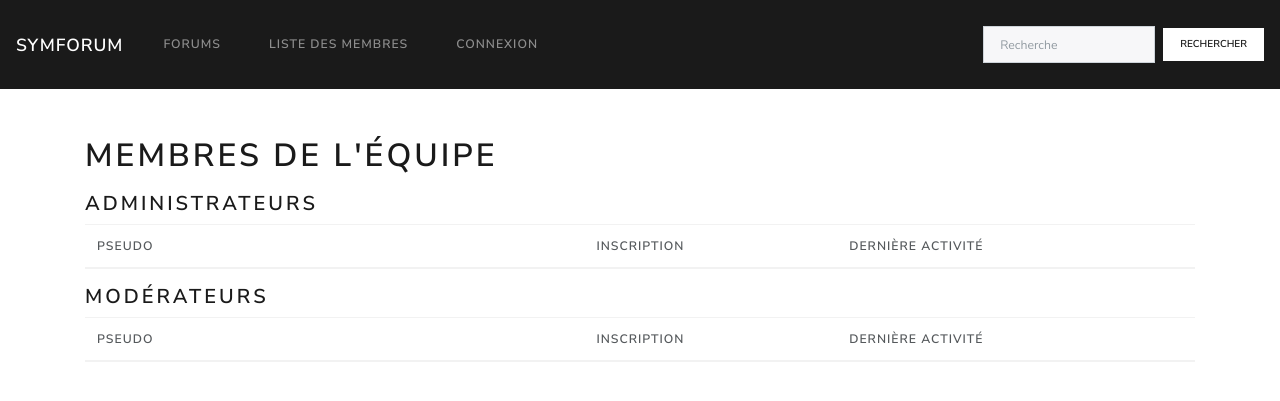
After one commit to duboiss/SymForum, a Symfony app: template templates/pages/team.html.twig in a window 1280 px wide. The commit adds this page. Shown: the top 401 px of the page. Run offline with Twig, Linux system fonts and the light colour scheme; the template is opened without the code that fills it, so the values that code supplies are empty; some libraries are stand-ins or nearby versions.

Commit message:
Add PageController and findByRole() method - Members and Team

```diff
--- a/templates/forums/index.html.twig
+++ b/templates/forums/index.html.twig
@@ -68,6 +68,8 @@
                             {{ nbMessages }} messages, {{ nbThreads }} sujets, {{ nbUsers }} membres, le dernier membre inscrit est
                             {{ user_profile_link(lastRegistered) }}.
                         {% endif %}
+
+                        <br><a class="float-right" href="{{ path('page.team') }}">Équipe du forum</a>
                     </div>
                 </div>
             </div>
--- /dev/null
+++ b/templates/pages/team.html.twig
@@ -0,0 +1,55 @@
+{% extends 'base.html.twig' %}
+
+{% block title %}Membres de l'équipe{% endblock %}
+
+{% block body %}
+    <div class="container">
+        <div class="row justify-content-md-center mt-5">
+            <div class="col col-lg-12 col-md-12 col-sm-12">
+                <h1>Membres de l'équipe</h1>
+
+                <div class="mt-3">
+                    <h4>Administrateurs</h4>
+                    <table class="table table-sm">
+                        <thead>
+                        <tr>
+                            <th style="width: 45%">Pseudo</th>
+                            <th>Inscription</th>
+                            <th>Dernière activité</th>
+                        </tr>
+                        </thead>
+                        <tbody>
+                        {% for administrator in administrators %}
+                            <tr>
+                                <th>{{ user_profile_link(administrator) }}</th>
+                                <td>{{ administrator.registrationDate|date('d/m/Y') }}</td>
+                                <td>{{ administrator.lastActivityAt ? administrator.lastActivityAt|date('d/m/Y') : 'Jamais' }}</td>
+                            </tr>
+                        {% endfor %}
+                        </tbody>
+                    </table>
+
+                    <h4>Modérateurs</h4>
+                    <table class="table table-sm">
+                        <thead>
+                        <tr>
+                            <th style="width: 45%">Pseudo</th>
+                            <th>Inscription</th>
+                            <th>Dernière activité</th>
+                        </tr>
+                        </thead>
+                        <tbody>
+                        {% for moderator in moderators %}
+                            <tr>
+                                <th>{{ user_profile_link(moderator) }}</th>
+                                <td>{{ moderator.registrationDate|date('d/m/Y') }}</td>
+                                <td>{{ moderator.lastActivityAt ? moderator.lastActivityAt|date('d/m/Y') : 'Jamais' }}</td>
+                            </tr>
+                        {% endfor %}
+                        </tbody>
+                    </table>
+                </div>
+            </div>
+        </div>
+    </div>
+{% endblock %}
--- a/templates/partials/navigation.html.twig
+++ b/templates/partials/navigation.html.twig
@@ -10,10 +10,13 @@
                 <a class="nav-link" href="{{ path('forums.index') }}">Forums</a>
             </li>
 
+            <li class="nav-item{{ app.request.get('_route') == 'page.members' ? ' active' }}">
+                <a class="nav-link" href="{{ path('page.members') }}">Liste des membres</a>
+            </li>
+
             {% if app.user %}
-                <li class="nav-item">
-                    <a class="nav-link{{ app.request.get('_route') == 'user.profile' and app.user.pseudo in app.request.get('_route_params') ? ' active' }}"
-                       href="{{ path('user.profile', {'slug': app.user.slug}) }}">Mon profil</a>
+                <li class="nav-item{{ app.request.get('_route') == 'user.profile' and app.user.pseudo in app.request.get('_route_params') ? ' active' }}">
+                    <a class="nav-link" href="{{ path('user.profile', {'slug': app.user.slug}) }}">Mon profil</a>
                 </li>
                 <li class="nav-item">
                     <a class="nav-link" href="{{ path('security.logout') }}">Déconnexion</a>
--- a/templates/user/profile.html.twig
+++ b/templates/user/profile.html.twig
@@ -1,7 +1,7 @@
 {% extends 'base.html.twig' %}
 
 {% block title %}
-    {{ app.user.pseudo in app.request.get('_route_params') ? 'Mon profil' : 'Profil de ' ~ user.pseudo }}
+    {{ app.user.pseudo == user.pseudo ? 'Mon profil' : 'Profil de ' ~ user.pseudo }}
 {% endblock %}
 
 {% block body %}
```
Also changed, not shown: src/Controller/PageController.php (added, +41 -0 lines), src/Repository/UserRepository.php (+13 -0 lines), templates/pages/members.html.twig (added, +34 -0 lines).
